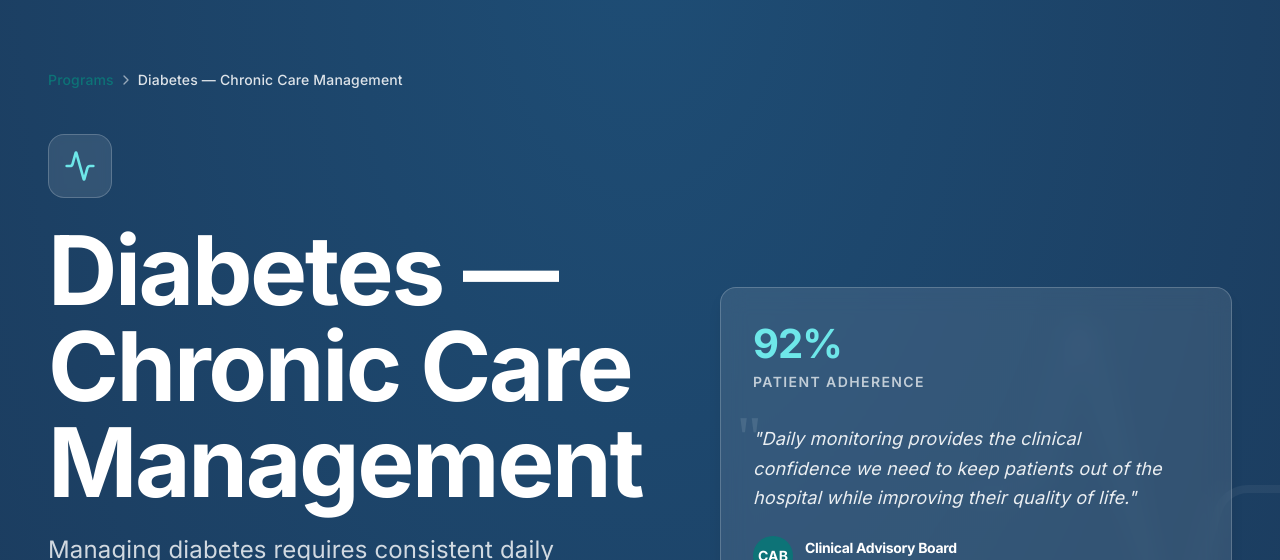
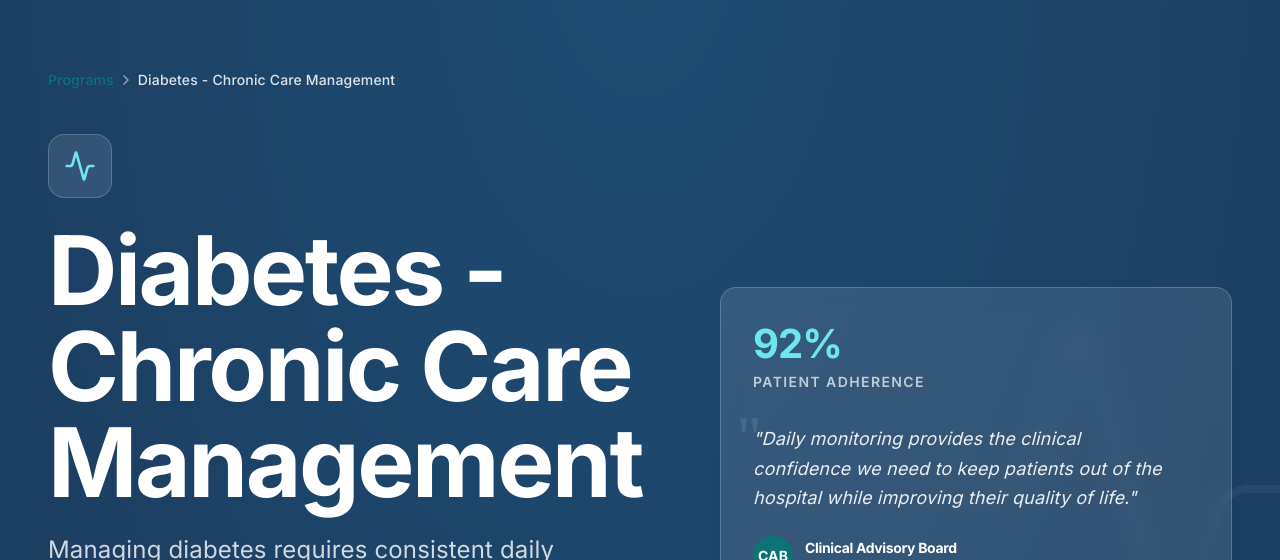
Before and after one commit to mubeenvr27/PHM, a Next.js app in the folder apps/web/: page /programs/ccm/diabetes in a window 1280 px wide. Shown: the part 134-694 px from the top of the page. Built offline with nearby package versions, Linux system fonts and the light colour scheme.

Commit message:
Update Diabetes CCM program page

```diff
--- a/apps/web/src/app/programs/ccm/diabetes/page.tsx
+++ b/apps/web/src/app/programs/ccm/diabetes/page.tsx
@@ -8,7 +8,7 @@ export const metadata: Metadata = {
 };
 
 const data = {
-  programName: "Diabetes — Chronic Care Management",
+  programName: "Diabetes - Chronic Care Management",
   description:
     "Managing diabetes requires consistent daily attention that extends well beyond quarterly clinic visits. Our Chronic Care Management program pairs patients with a dedicated care coordinator and daily glucose monitoring to reduce A1C drift, prevent hypoglycemic episodes, and keep complications at bay.",
   primaryCTA: "Start Diabetes CCM Program",
```
